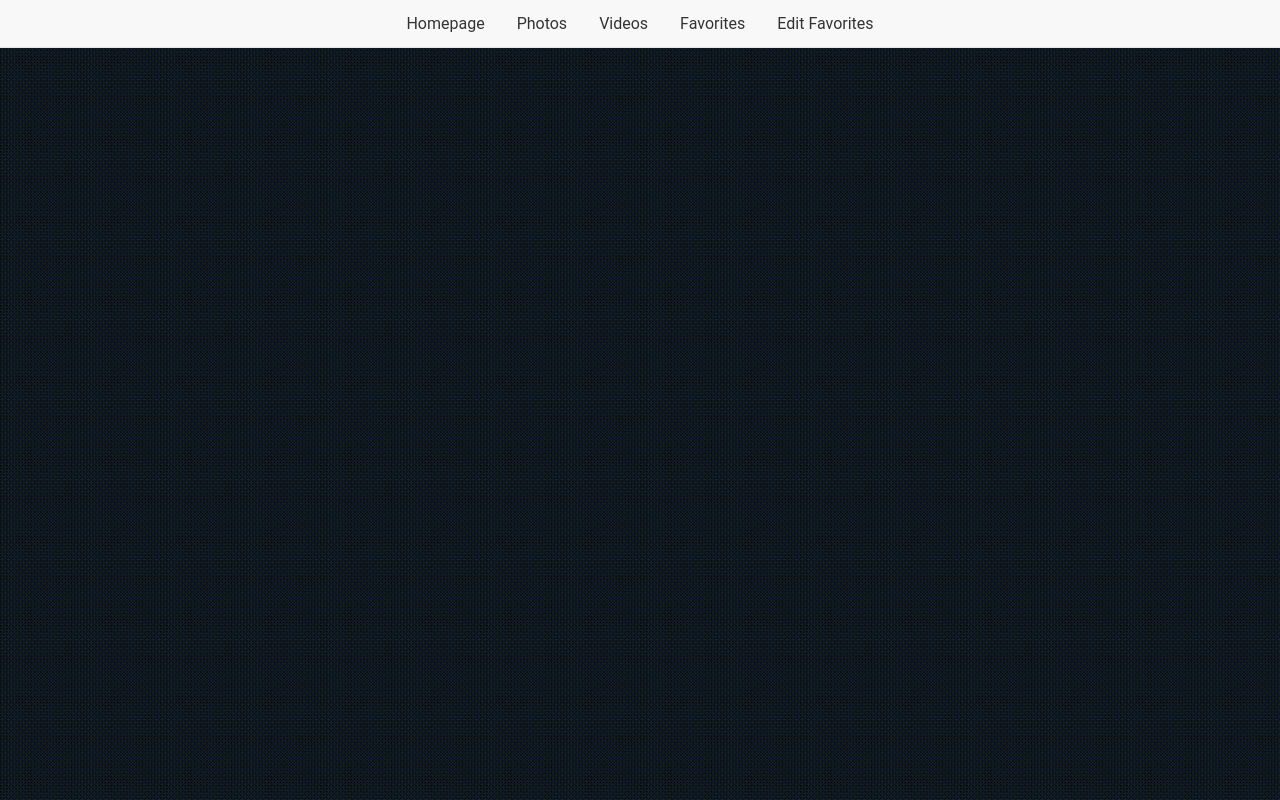
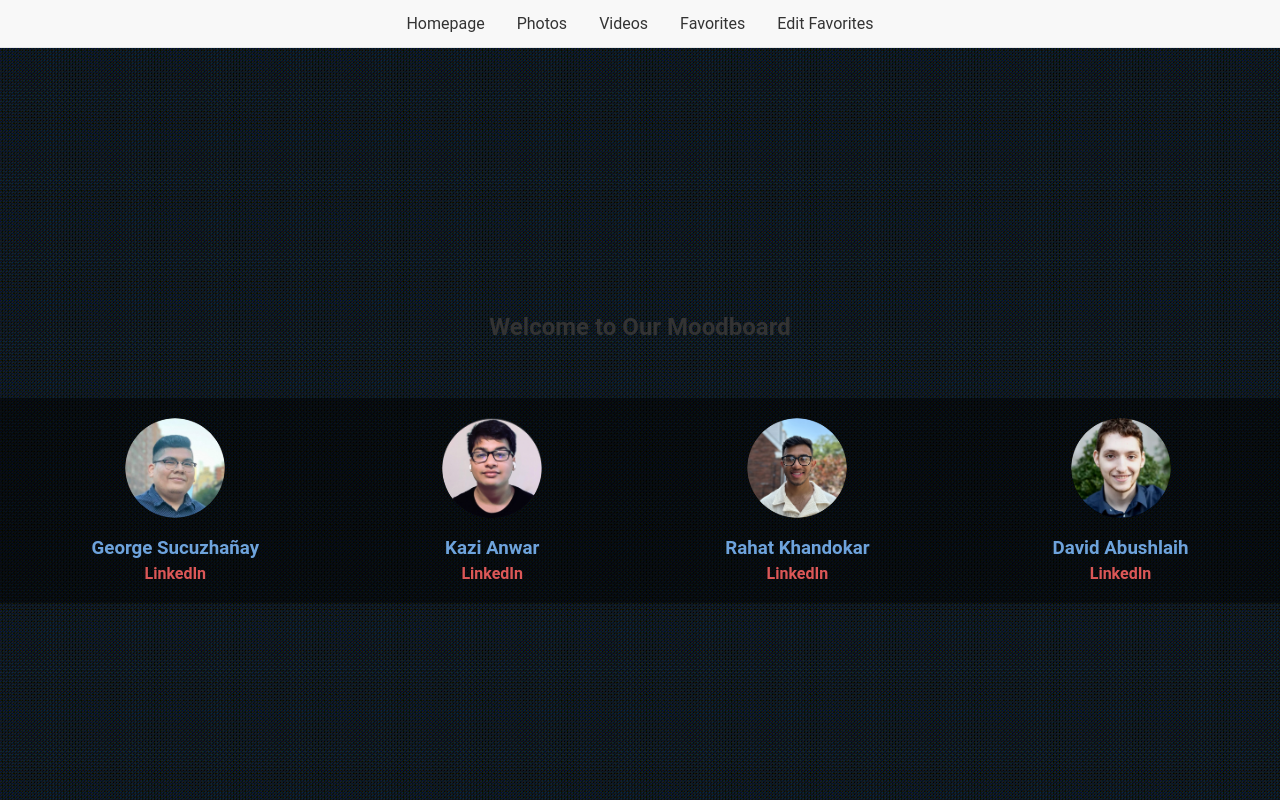
Before and after one commit to Kazi27/moodboard-frontend, a React (Create React App) app in the folder src/: page / in a window 1280 px wide. Shown: the top 800 px of the page. Built offline with nearby package versions, Linux system fonts and the light colour scheme.

Commit message:
made some dynamic segmentation

```diff
--- a/src/App.js
+++ b/src/App.js
@@ -1,9 +1,8 @@
-// App.js
 import React from 'react';
-import { configureStore } from '@reduxjs/toolkit';
 import { Provider } from 'react-redux';
 import { BrowserRouter as Router, Route, Routes } from 'react-router-dom';
-// import the unsplash and pexels reducers
+import { configureStore } from '@reduxjs/toolkit';
+
 import unsplashReducer from './store/slices/unsplashSlice';
 import pexelsReducer from './store/slices/pexelsSlice';
 
@@ -12,11 +11,8 @@ import Unsplash from './unsplash';
 import Pexels from './pexels';
 import Favorites from './favorites';
 import Navbar from './navbar';
-import Team from './team'
 import EditFavorities from './editFavorites';
 
-
-// configure Redux store for pexels and unsplash reducers
 const store = configureStore({
   reducer: {
     unsplash: unsplashReducer,
@@ -34,10 +30,8 @@ function App() {
           <Route path="/photos" element={<Unsplash />} />
           <Route path="/videos" element={<Pexels />} />
           <Route path="/favorites" element={<Favorites />} />
-          <Route path="/:team" element={<Team />} />
           <Route path="/edit-favorites" element={<EditFavorities/>}/>
         </Routes>
-        <Team />
       </Router>
     </Provider>
   );
--- a/src/homepage.js
+++ b/src/homepage.js
@@ -1,10 +1,12 @@
 import React from 'react';
 import './homepage.css'; // Make sure the path is correct
+import Team from './team'; // Import the Team component
 
 const Homepage = () => {
   return (
     <div className="homepage-container">
-      <h1> </h1>
+      <h1>Welcome to Our Moodboard</h1>
+      <Team /> {/* Include the Team component here */}
     </div>
   );
 };
--- a/src/styles.css
+++ b/src/styles.css
@@ -265,6 +265,18 @@ h1, h2 {
   margin-top: 0px; /* Adjust the margin as needed */
 }
 
+.team {
+  width: 100%;
+  display: flex;
+  justify-content: space-around;
+  align-items: center;
+  background-color: rgba(0, 0, 0, 0.5);
+  color: #6ea3dc;
+  padding: 20px;
+  margin-top: 20px; /* Add margin to separate it from the content above */
+}
+
+
 .team-member {
   text-align: center;
 }
@@ -289,3 +301,15 @@ h1, h2 {
 .team-member a:hover {
   color: #007bff; /* Change color on hover */
 }
+
+.homepage-container {
+  display: flex;
+  flex-direction: column;
+  align-items: center;
+  justify-content: flex-end; /* Align content to the bottom */
+  min-height: 100vh; /* Minimum height to take the full viewport height */
+  background-color: black;
+  overflow: hidden;
+  background: url('moodboard.gif') center center / cover no-repeat;
+  padding-bottom: 20px; /* Add some padding at the bottom */
+}
```
